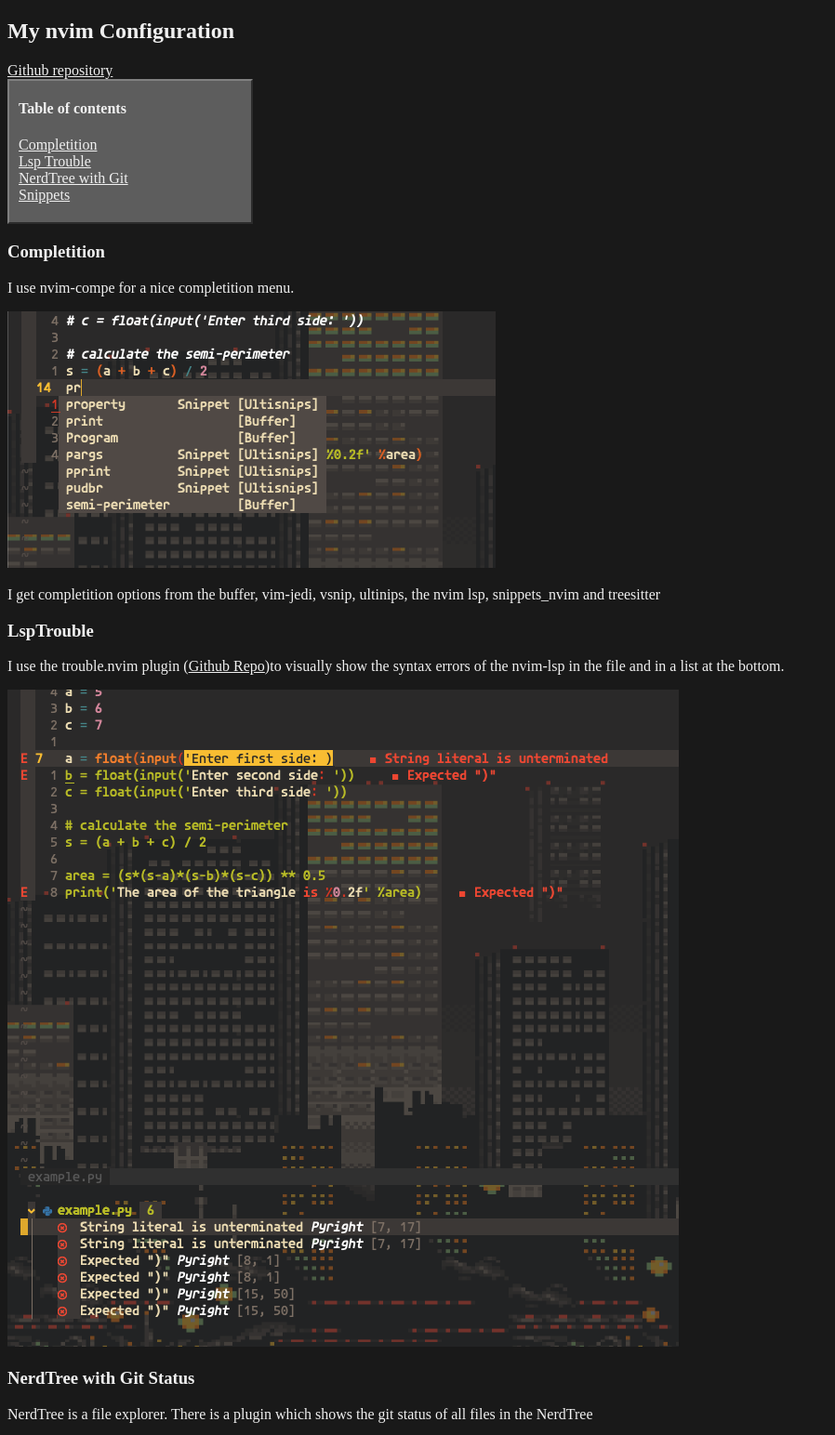
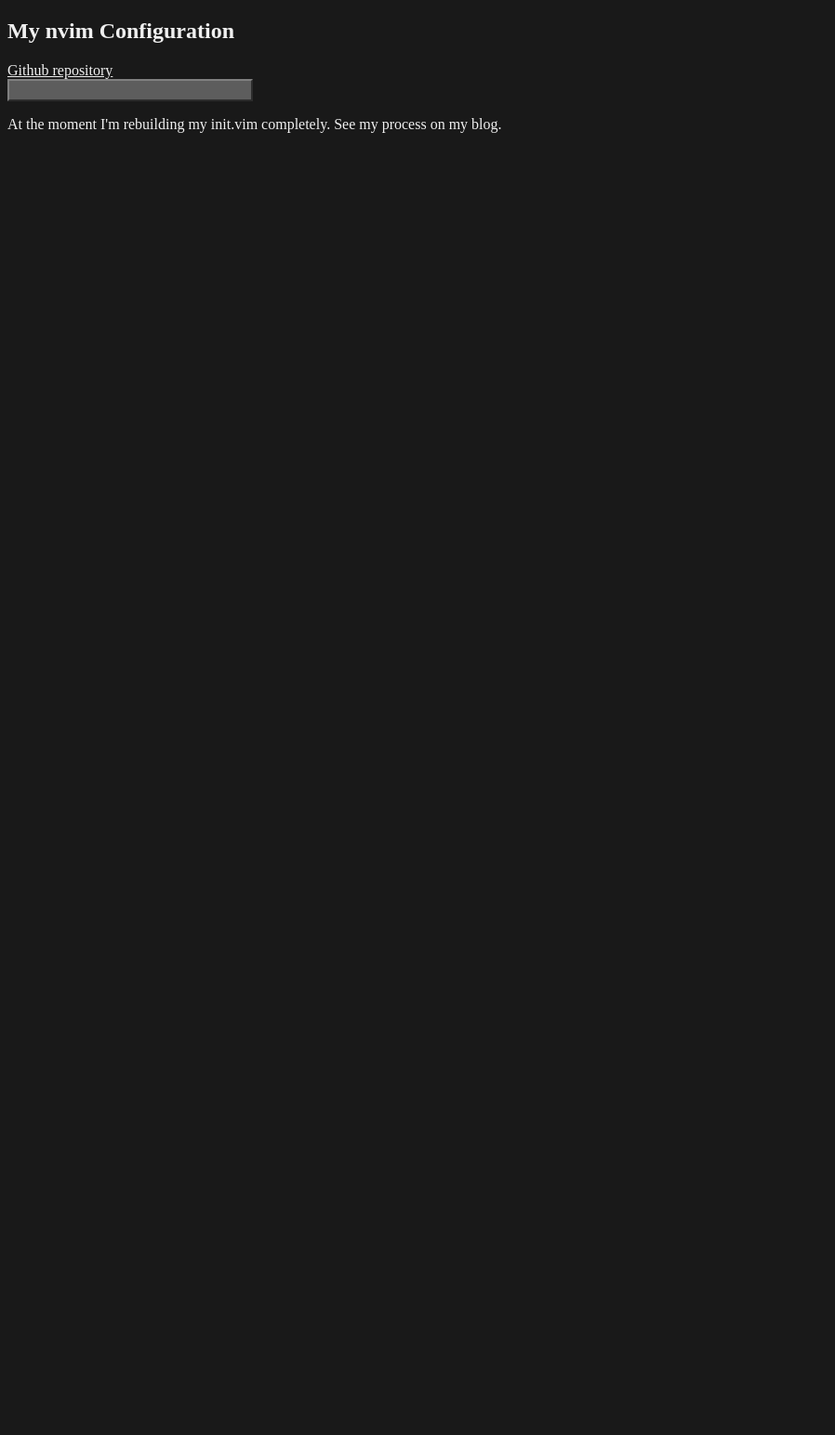
Before and after one commit to max397574/ignis-nvim, a plain HTML site: page root/index.html in a window 1280 px wide. Shown: the top 1544 px of the page at 93% size, without its empty margins (0-898 px from the left). After the commit the page ends 800 px from the top, so only its background shows below. Drawn offline with Linux system fonts and the light colour scheme.

Commit message:
removed content

```diff
--- a/root/index.html
+++ b/root/index.html
@@ -12,36 +12,7 @@
     <h2>My nvim Configuration</h2>
     <a href="https://www.github.com/max397574/vim_config/init.vim" target="_blank">Github repository</a>
     <div class="ToC">
-        <h4>Table of contents</h4>
-        <a href="#comletition">Completition</a>
-        <br>
-        <a href="#LspTrouble">Lsp Trouble</a>
-        <br>
-        <a href="#NerdTree">NerdTree with Git</a>
-        <br>
-        <a href="#Snippets">Snippets</a>
     </div>
-
-    <h3 id="completition">Completition</h3>
-    <p>I use nvim-compe for a nice completition menu.</p>
-    <img src="images/completitionmenue.png" alt="The completition menu"/>
-    <p>I get completition options from the buffer, vim-jedi, vsnip, ultinips, the
-    nvim lsp, snippets_nvim and treesitter</p>
-
-    <h3 id="LspTrouble">LspTrouble</h3>
-    <p>I use the trouble.nvim plugin (<a href="https://github.com/folke/trouble.nvim" target="_blank">Github Repo</a>)to visually show the syntax errors of the
-    nvim-lsp in the file and in a list at the bottom.</p>
-    <img src="images/LspTrouble.png" alt="LspTrouble"/>
-
-    <h3 id="NerdTree">NerdTree with Git Status</h3>
-    <p>NerdTree is a file explorer. There is a plugin which shows the git status of all files in the NerdTree</p>
-    <img src="images/NerdTree.png" alt="NerdTree"/>
-    <p>The symbols can be changed easily:</p>
-    <img src="images/NTConfig.png" alt="Configuration for NT-Git"/>
-
-    <h3 id="Snippets">Snippets</h3>
-    <p>I use ultisnips (<a href="https://github.com/sirver/UltiSnips" target="_blank">Github Repo</a>)
-    With nvim-compe I get a nice completition menu. All the snippets can be selected in the completition menu
-    and expanded with <code>Return</code> or just typed and then expanded with <code>Tab</code>.</p>
+    <p>At the moment I'm rebuilding my init.vim completely. See my process on my blog.</p>
 </body>
 </html>
```
